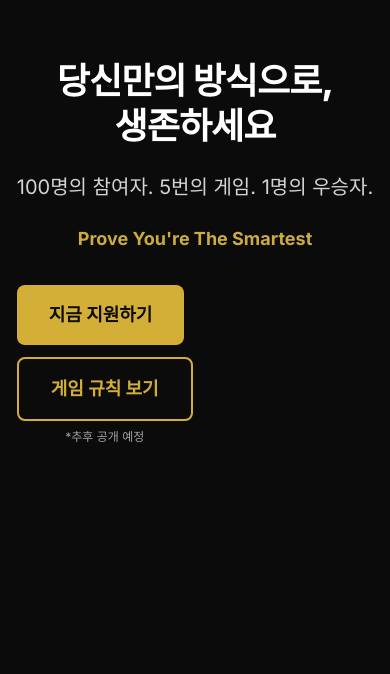
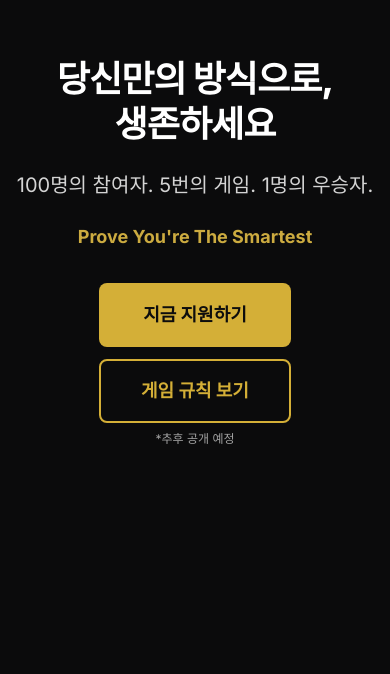
Before and after one commit to akma1413/Squid-game, a Next.js app: page / in a window 390 px wide. Shown: the part 170-844 px from the top of the page. Built offline with nearby package versions, Linux system fonts and the light colour scheme; no server answers.

Commit message:
🎯 CTA 버튼 크기 통일 및 정렬 최적화 - Button 컴포넌트 lg 사이즈에 고정 크기(w-48 h-16) 적용 - 두 CTA 버튼의 가로/세로 길이를 정확하게 동일하게 설정 - 모바일과 데스크톱 모두에서 가운데 정렬 및 높이 정렬 유지

```diff
--- a/src/components/Button.tsx
+++ b/src/components/Button.tsx
@@ -32,7 +32,7 @@ export default function Button({
   const sizeClasses = {
     sm: 'px-4 py-2 text-sm',
     md: 'px-6 py-3 text-base',
-    lg: 'px-8 py-4 text-lg'
+    lg: 'px-8 py-4 text-lg w-48 h-16' // 고정 너비(192px)와 높이(64px) 추가
   };
 
   const disabledClasses = disabled ? 'opacity-50 cursor-not-allowed' : 'cursor-pointer';
--- a/src/components/Hero.tsx
+++ b/src/components/Hero.tsx
@@ -26,7 +26,7 @@ export default function Hero() {
         {/* 통계 배지 제거 */}
 
         {/* CTA Buttons */}
-        <div className="mt-8 flex flex-col sm:flex-row gap-3 justify-center items-start">
+        <div className="mt-8 flex flex-col sm:flex-row gap-3 items-start mx-auto w-fit">
           <Button
             variant="primary"
             size="lg"
```
